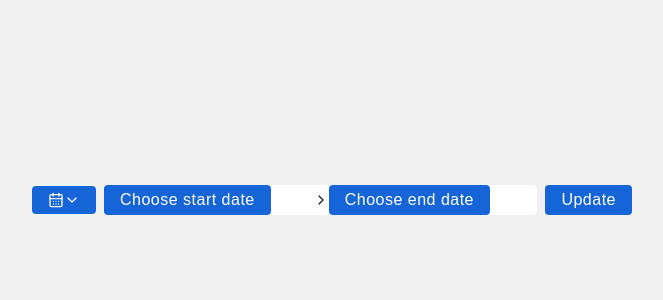
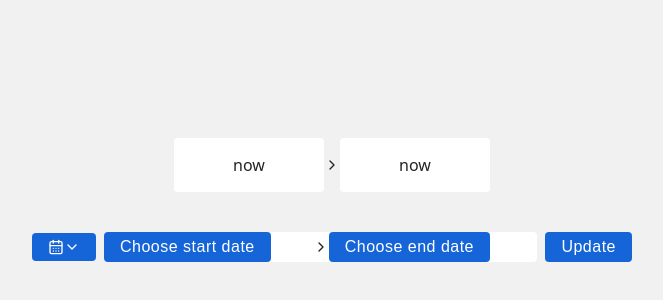
Before and after one commit to cherkasovaa/super-date-picker, a React (Vite) app: page / in a window 1280 px wide. Shown: the part 200-500 px from the top of the page, without its empty margins (308-971 px from the left). Built offline with nearby package versions, Linux system fonts and the light colour scheme.

Commit message:
feat: implement staged changes for date range

```diff
--- a/src/App.module.css
+++ b/src/App.module.css
@@ -9,3 +9,13 @@
   font-family: var(--font-primary);
   color: var(--color-text-primary);
 }
+
+.container {
+  display: flex;
+  margin-bottom: 2.5rem;
+}
+
+.text {
+  display: flex;
+  align-items: center;
+}
--- a/src/App.tsx
+++ b/src/App.tsx
@@ -1,14 +1,43 @@
 import type { DateRange } from '@/shared/types/date';
+import { Icon, Panel } from '@/shared/ui';
+import { formatDateToISO } from '@/shared/utils/formatDateToISO';
 import { SuperDatePicker } from '@/widgets/super-date-picker';
 import { useState } from 'react';
 import styles from './App.module.css';
 
 function App() {
   const [range, setRange] = useState<DateRange>({ from: null, to: null });
+  const [stagedRange, setStagedRange] = useState<DateRange>(range);
+
+  const handleUpdateRange = () => {
+    const newRange = { ...stagedRange };
+
+    if (!newRange.from) {
+      newRange.from = new Date();
+    }
+    if (!newRange.to) {
+      newRange.to = new Date();
+    }
+
+    setRange(newRange);
+    setStagedRange(newRange);
+  };
 
   return (
     <div className={styles.wrapper}>
-      <SuperDatePicker value={range} onChange={setRange} />
+      <div className={styles.container}>
+        <Panel>{String(formatDateToISO(range.from) ?? 'now')}</Panel>
+        <div className={styles.text}>
+          <Icon name="chevronRight" />
+        </div>
+        <Panel>{String(formatDateToISO(range.to) ?? 'now')}</Panel>
+      </div>
+      <SuperDatePicker
+        value={stagedRange}
+        onChange={setStagedRange}
+        onUpdate={handleUpdateRange}
+        appliedValue={range}
+      />
     </div>
   );
 }
--- /dev/null
+++ b/src/shared/utils/formatDateToISO.ts
@@ -0,0 +1,7 @@
+import type { DateInput } from '@/shared/types/date';
+
+export const formatDateToISO = (date: DateInput | null) => {
+  if (!date) return null;
+  if (date instanceof Date) return date.toISOString();
+  return date;
+};
```
